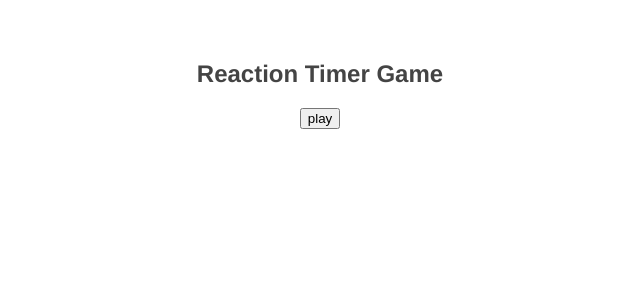
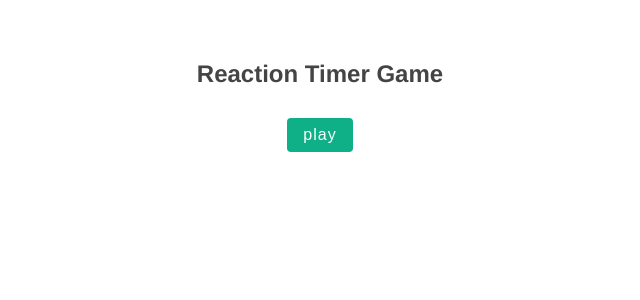
Before and after one commit to PeterOsoo/vue-reaction-timer-game, a Vue app: page / in a window 1280 px wide. Shown: the top 300 px of the page, without its empty margins (320-960 px from the left). Built offline with nearby package versions, Linux system fonts and the light colour scheme.

Commit message:
show ranks

```diff
--- a/src/App.vue
+++ b/src/App.vue
@@ -48,4 +48,20 @@
   color: #444;
   margin-top: 60px;
 }
+
+button {
+  background: #0faf87;
+  color: white;
+  border: none;
+  padding: 8px 16px;
+  border-radius: 4px;
+  font-size: 16px;
+  letter-spacing: 1px;
+  cursor: pointer;
+  margin: 10px;
+}
+button[disabled] {
+  opacity: 0.2;
+  cursor: not-allowed;
+}
 </style>
--- a/src/components/Results.vue
+++ b/src/components/Results.vue
@@ -1,13 +1,33 @@
 <template>
-  <p>Reaction time is {{ score }} ms</p>
+  <p>Reaction time - {{ score }} ms</p>
+  <p class="rank">{{ rank }}</p>
 </template>
 
 <script>
 export default {
   name: "Results",
   props: ["score"],
+  data() {
+    return {
+      rank: null,
+    };
+  },
+  mounted() {
+    if (this.score < 650) {
+      this.rank = "Grade A +";
+    } else if (this.score < 900) {
+      this.rank = "Rapid Reflexes";
+    } else {
+      this.rank = "Snail Pace";
+    }
+  },
 };
 </script>
 
 <style>
+.rank {
+  font-size: 1.4em;
+  color: #0faf87;
+  font-weight: bold;
+}
 </style>
```
